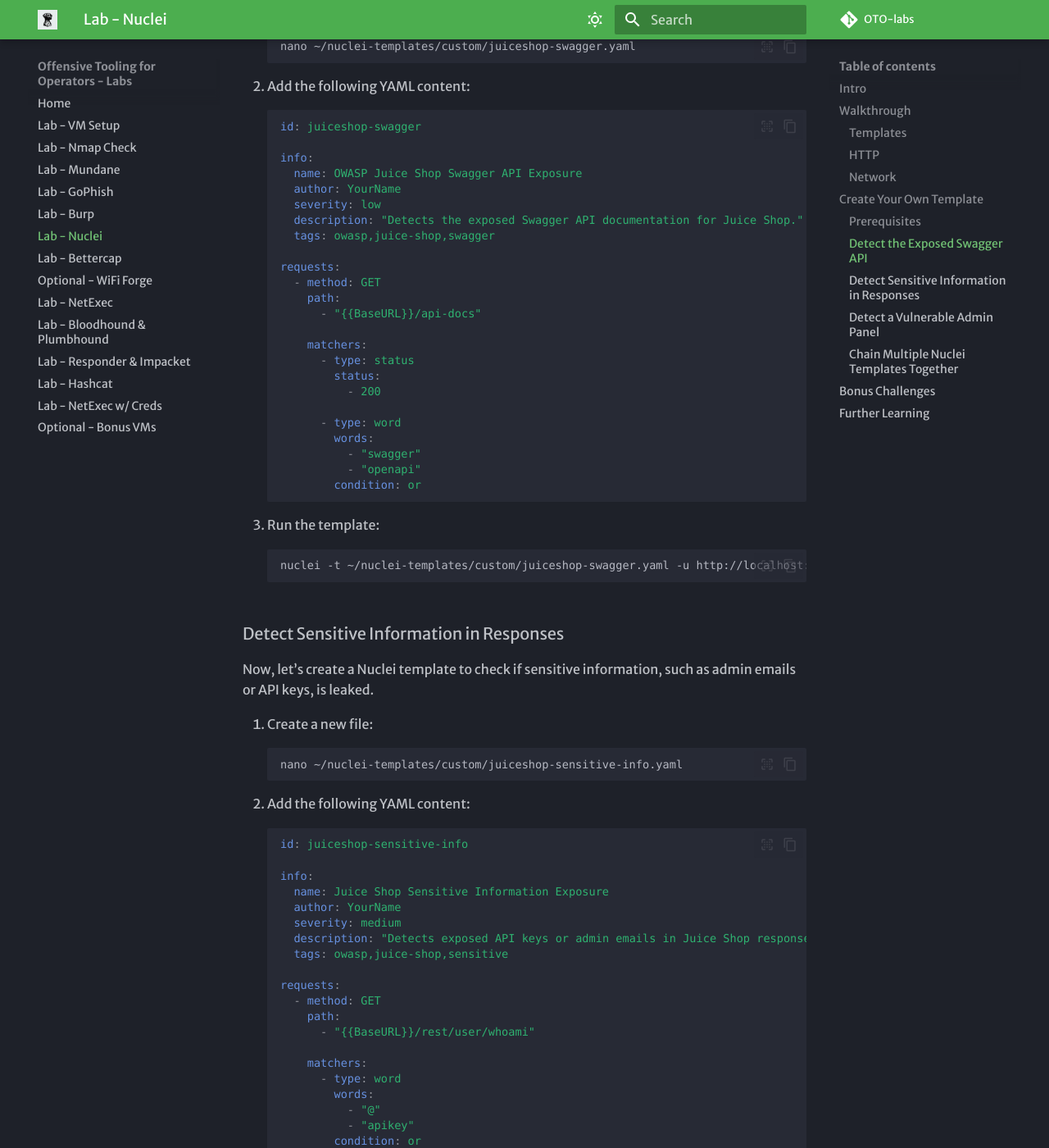
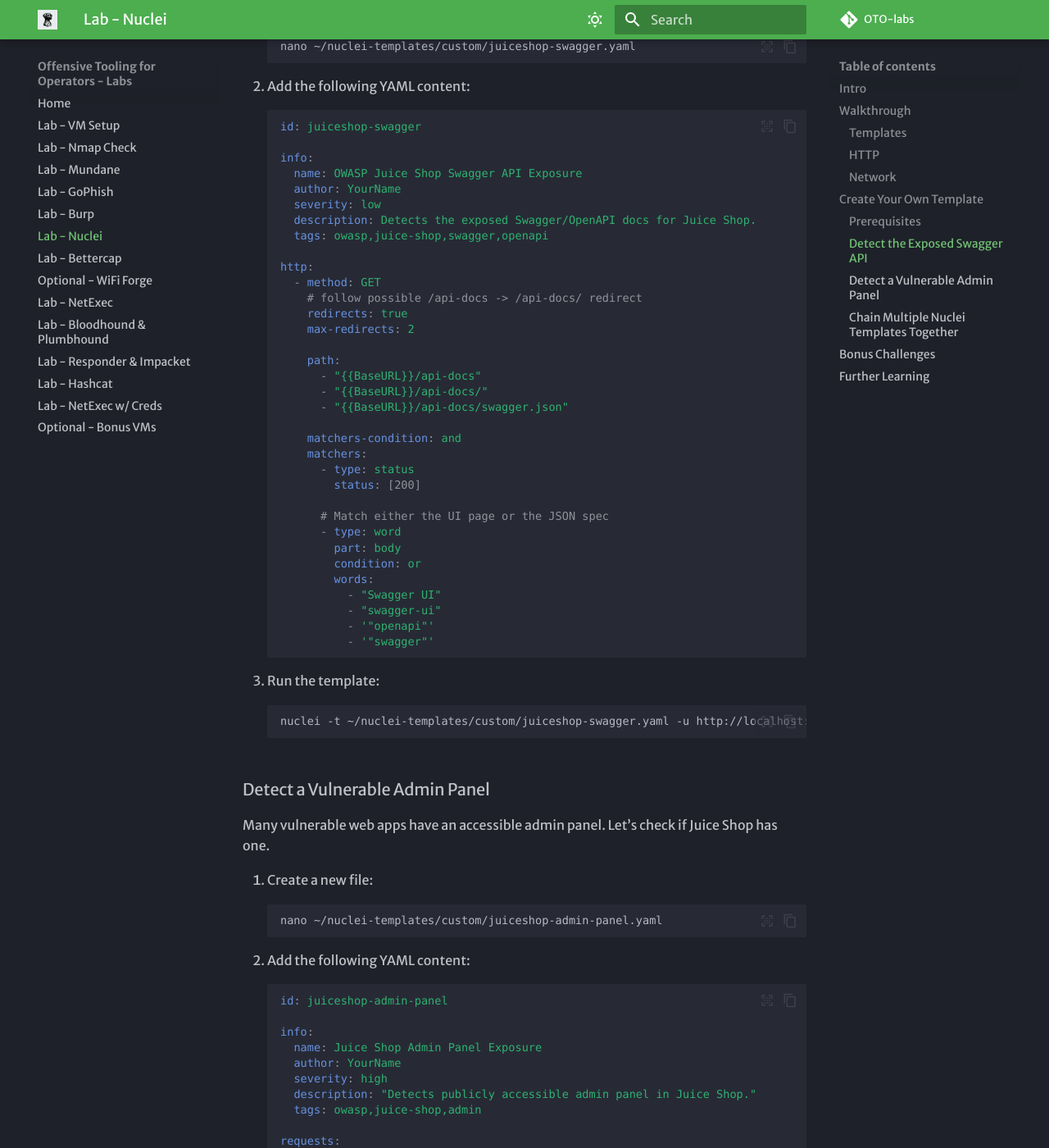
Before and after one commit to ridgebackinfosec/OTO-labs, an MkDocs documentation site: the page built from docs/labs/nuclei/index.md, in a window 1280 px wide and 1400 px high, scrolled down 7237 px. Shown: the whole window at 82% size. Built offline with MkDocs 1.6.1 and Material for MkDocs 9.7.7, drawn with Linux system fonts in a browser that asks for light colours; some web fonts are replaced; comment, search, counter and statistics services are not loaded; some of the changed text lies outside the part shown.

Commit message:
updated nuclei target port for juice shop

````diff
--- a/docs/labs/nuclei/index.md
+++ b/docs/labs/nuclei/index.md
@@ -166,38 +166,48 @@
    nano ~/nuclei-templates/custom/juiceshop-swagger.yaml
    ```
 2. Add the following YAML content:
-   ```yaml
-   id: juiceshop-swagger
+  ```yaml
+  id: juiceshop-swagger
 
-   info:
-     name: OWASP Juice Shop Swagger API Exposure
-     author: YourName
-     severity: low
-     description: "Detects the exposed Swagger API documentation for Juice Shop."
-     tags: owasp,juice-shop,swagger
+  info:
+    name: OWASP Juice Shop Swagger API Exposure
+    author: YourName
+    severity: low
+    description: Detects the exposed Swagger/OpenAPI docs for Juice Shop.
+    tags: owasp,juice-shop,swagger,openapi
 
-   requests:
-     - method: GET
-       path:
-         - "{{BaseURL}}/api-docs"
+  http:
+    - method: GET
+      # follow possible /api-docs -> /api-docs/ redirect
+      redirects: true
+      max-redirects: 2
 
-       matchers:
-         - type: status
-           status:
-             - 200
+      path:
+        - "{{BaseURL}}/api-docs"
+        - "{{BaseURL}}/api-docs/"
+        - "{{BaseURL}}/api-docs/swagger.json"
 
-         - type: word
-           words:
-             - "swagger"
-             - "openapi"
-           condition: or
-   ```
+      matchers-condition: and
+      matchers:
+        - type: status
+          status: [200]
+
+        # Match either the UI page or the JSON spec
+        - type: word
+          part: body
+          condition: or
+          words:
+            - "Swagger UI"
+            - "swagger-ui"
+            - '"openapi"'
+            - '"swagger"'
+  ```
 3. Run the template:
    ```sh
-   nuclei -t ~/nuclei-templates/custom/juiceshop-swagger.yaml -u http://localhost:3000
+   nuclei -t ~/nuclei-templates/custom/juiceshop-swagger.yaml -u http://localhost:42000
    ```
 
-### Detect Sensitive Information in Responses
+<!-- ### Detect Sensitive Information in Responses
 Now, let’s create a Nuclei template to check if sensitive information, such as admin emails or API keys, is leaked.
 
 1. Create a new file:
@@ -229,8 +239,8 @@
    ```
 3. Run the template:
    ```sh
-   nuclei -t ~/nuclei-templates/custom/juiceshop-sensitive-info.yaml -u http://localhost:3000
-   ```
+   nuclei -t ~/nuclei-templates/custom/juiceshop-sensitive-info.yaml -u http://localhost:42000
+   ``` -->
 
 ### Detect a Vulnerable Admin Panel
 Many vulnerable web apps have an accessible admin panel. Let’s check if Juice Shop has one.
@@ -268,7 +278,7 @@
    ```
 3. Run the template:
    ```sh
-   nuclei -t ~/nuclei-templates/custom/juiceshop-admin-panel.yaml -u http://localhost:3000
+   nuclei -t ~/nuclei-templates/custom/juiceshop-admin-panel.yaml -u http://localhost:42000
    ```
 
 ### Chain Multiple Nuclei Templates Together
@@ -276,7 +286,7 @@
 
 1. Run all custom templates at once:
    ```sh
-   nuclei -t ~/nuclei-templates/custom/ -u http://localhost:3000
+   nuclei -t ~/nuclei-templates/custom/ -u http://localhost:42000
    ```
 2. The output should show multiple detections if vulnerabilities are present.
 
````
